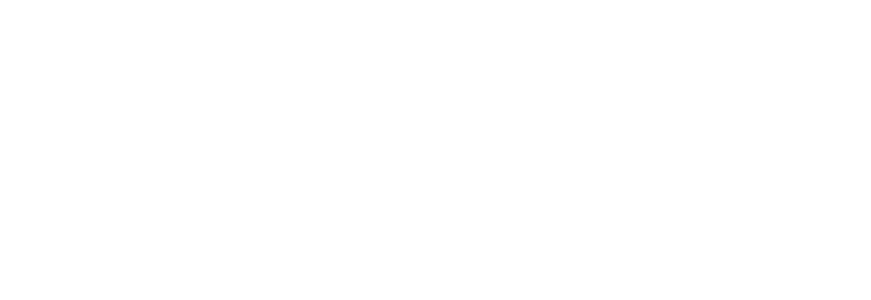
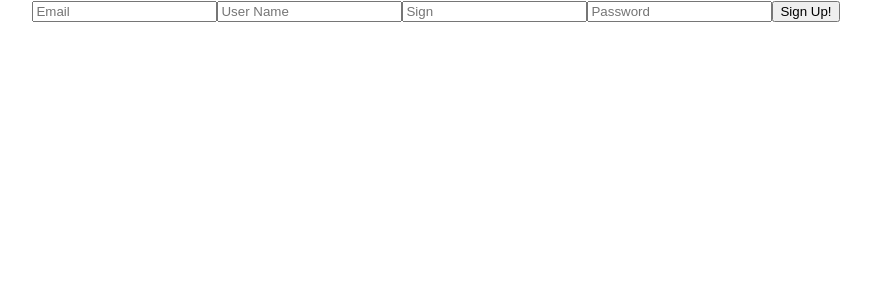
Before and after one commit to DaquanJ/Star, a React (Create React App) app in the folder my_horoscope_client/: page / in a window 1280 px wide. Shown: the top 300 px of the page, without its empty margins (204-1075 px from the left). Built offline with nearby package versions, Linux system fonts and the light colour scheme.

Commit message:
updated component to be rendered

```diff
--- a/my_horoscope_client/src/App.js
+++ b/my_horoscope_client/src/App.js
@@ -1,11 +1,11 @@
 import React from 'react';
-
+import Signup from './components/Signup';
 import './App.css';
 
 function App() {
   return (
     <div className="App">
-
+     <Signup/>
     </div>
   );
 }
```
